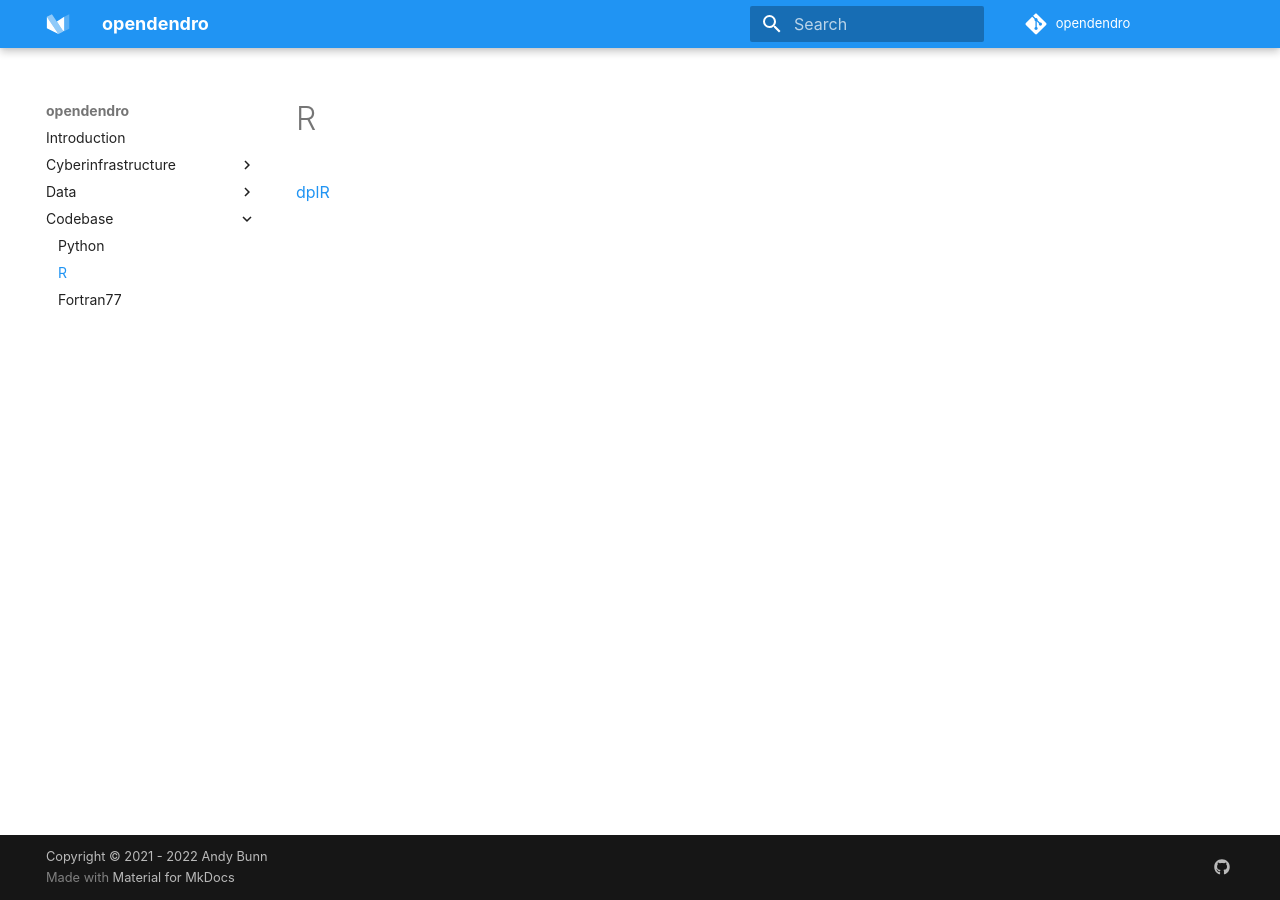
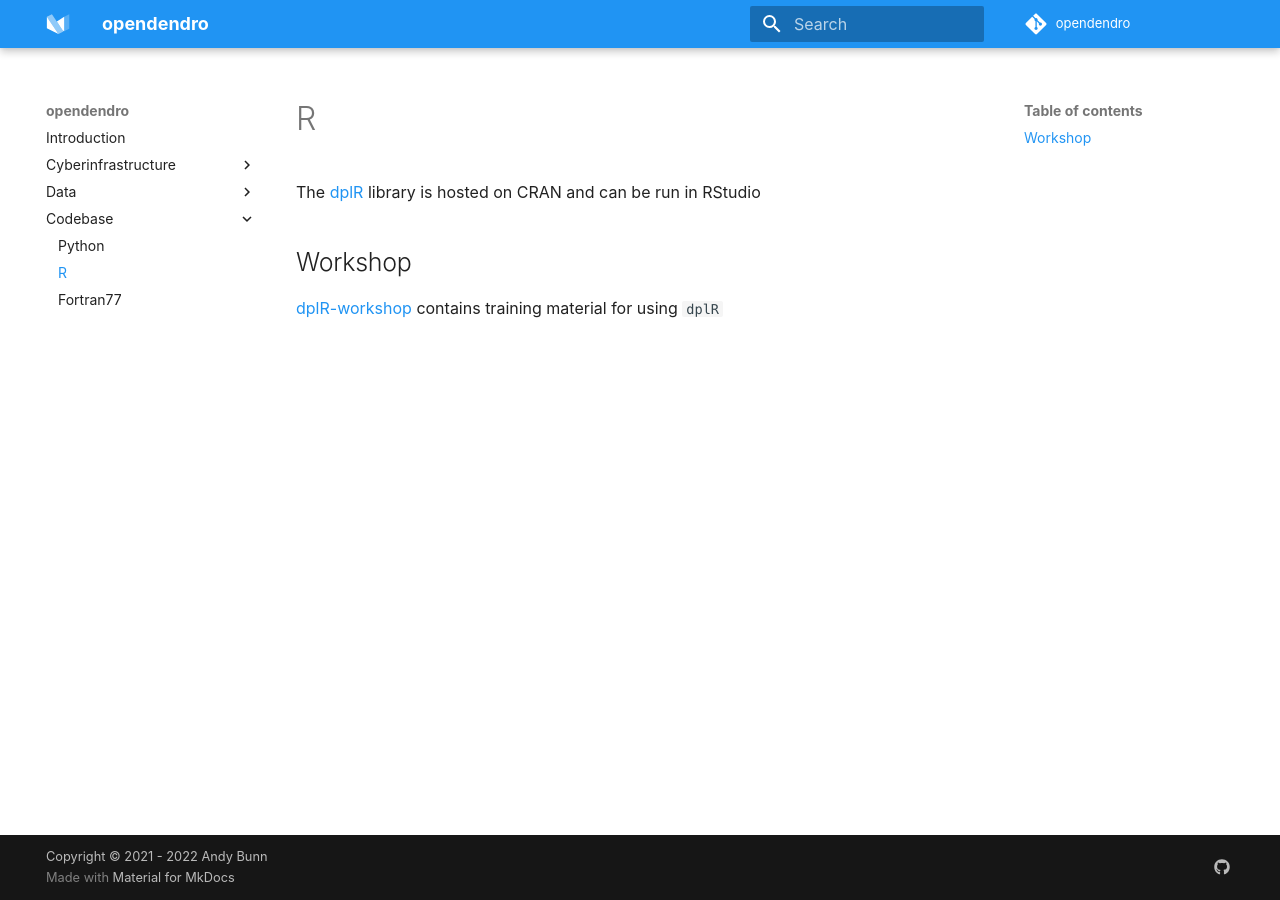
Before and after one commit to OpenDendro/opendendro, an MkDocs documentation site: the page built from docs/r.md, in a window 1280 px wide. Built offline with MkDocs 1.6.1 and Material for MkDocs 9.7.7, drawn with Linux system fonts in a browser that asks for light colours; some web fonts are replaced; comment, search, counter and statistics services are not loaded.

Commit message:
Update r.md

```diff
--- a/docs/r.md
+++ b/docs/r.md
@@ -1,3 +1,7 @@
 # R
 
-[dplR](https://github.com/AndyBunn/dplR)
+The [dplR](https://github.com/AndyBunn/dplR) library is hosted on CRAN and can be run in RStudio
+
+## Workshop
+
+[dplR-workshop](https://opendendro.github.io/dplR-workshop/) contains training material for using `dplR`
```
